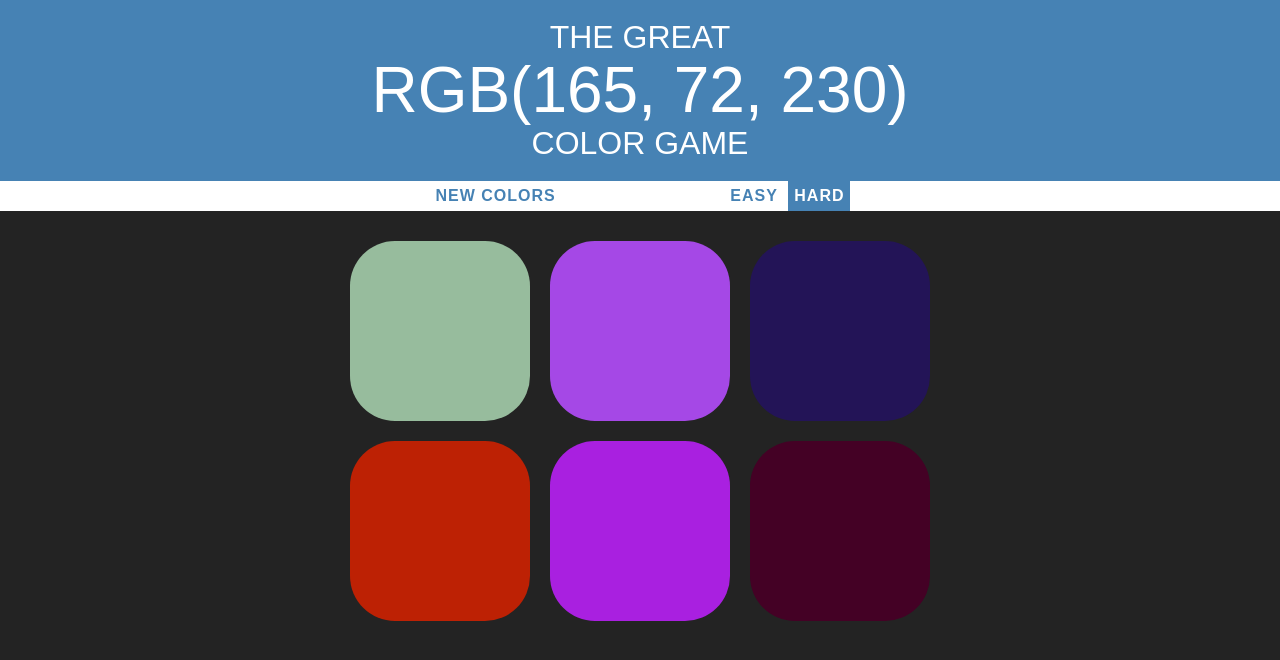
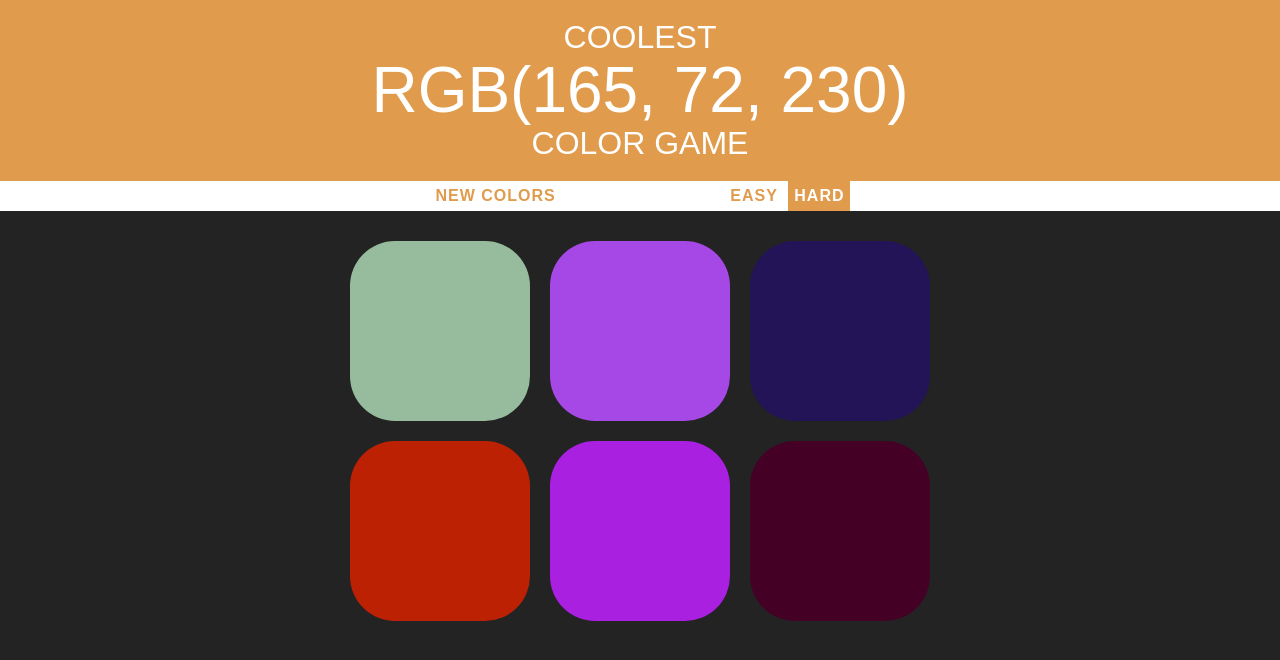
Before and after one commit to dianawallace/Color-Game, a plain HTML site: page index.html in a window 1280 px wide. Drawn offline with nearby package versions, Linux system fonts and the light colour scheme.

Commit message:
updated readme and changed bg color to orange and title name

```diff
--- a/index.html
+++ b/index.html
@@ -8,7 +8,7 @@
 
   <body>
     <h1>
-      The Great <br />
+      Coolest <br />
       <span id="colorDisplay">RGB</span> <br />
       Color Game
     </h1>
--- a/index.js
+++ b/index.js
@@ -69,7 +69,7 @@ function reset() {
       squares[i].style.display = "none";
     }
   }
-  h1.style.background = "steelblue";
+  h1.style.background = "dba567";
 }
 
 resetButton.addEventListener("click", function() {
--- a/style.css
+++ b/style.css
@@ -7,7 +7,6 @@ body {
 
 .square {
   width: 30%;
-  background: purple;
   padding-bottom: 30%;
   float: left;
   margin: 1.66%;
@@ -27,7 +26,7 @@ h1 {
   text-align: center;
   line-height: 1.1;
   font-weight: normal;
-  background: steelblue;
+  background: #e09b4c;
   margin: 0;
   text-transform: uppercase;
   padding: 20px 0;
@@ -51,7 +50,7 @@ h1 {
 
 .selected {
   color: white;
-  background: steelblue;
+  background: #e09b4c;
 }
 
 button {
@@ -60,7 +59,7 @@ button {
   text-transform: uppercase;
   height: 100%;
   font-weight: 700;
-  color: steelblue;
+  color: #e09b4c;
   letter-spacing: 1px;
   font-size: inherit;
   transition: all 0.3s;
@@ -71,5 +70,5 @@ button {
 
 button:hover {
   color: white;
-  background: steelblue;
+  background: #e09b4c;
 }
```
Also changed, not shown: 1 other file.
